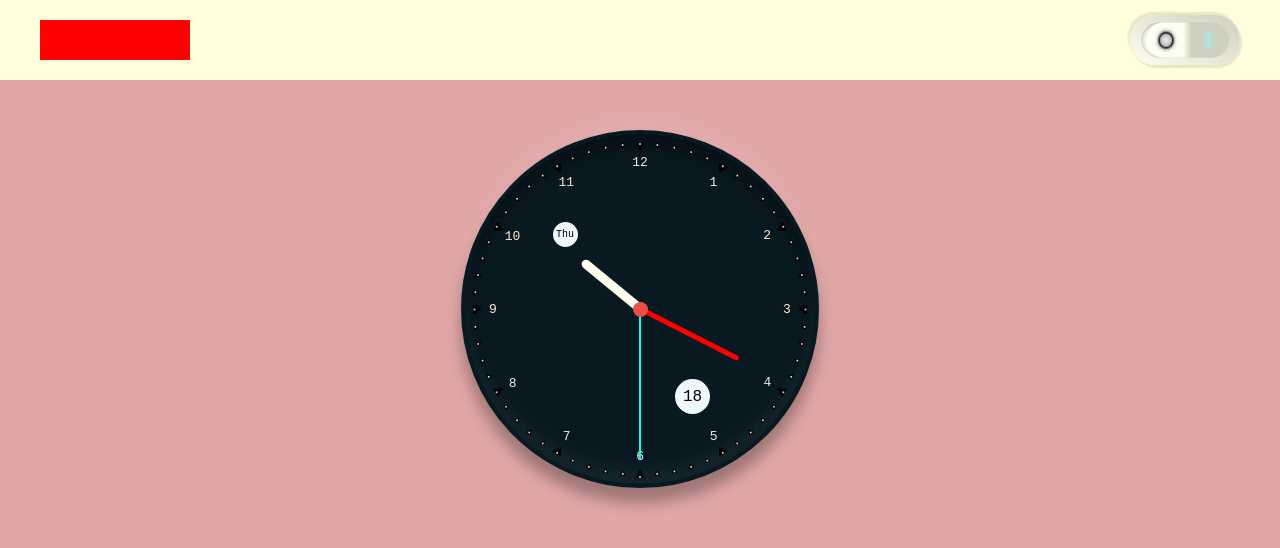
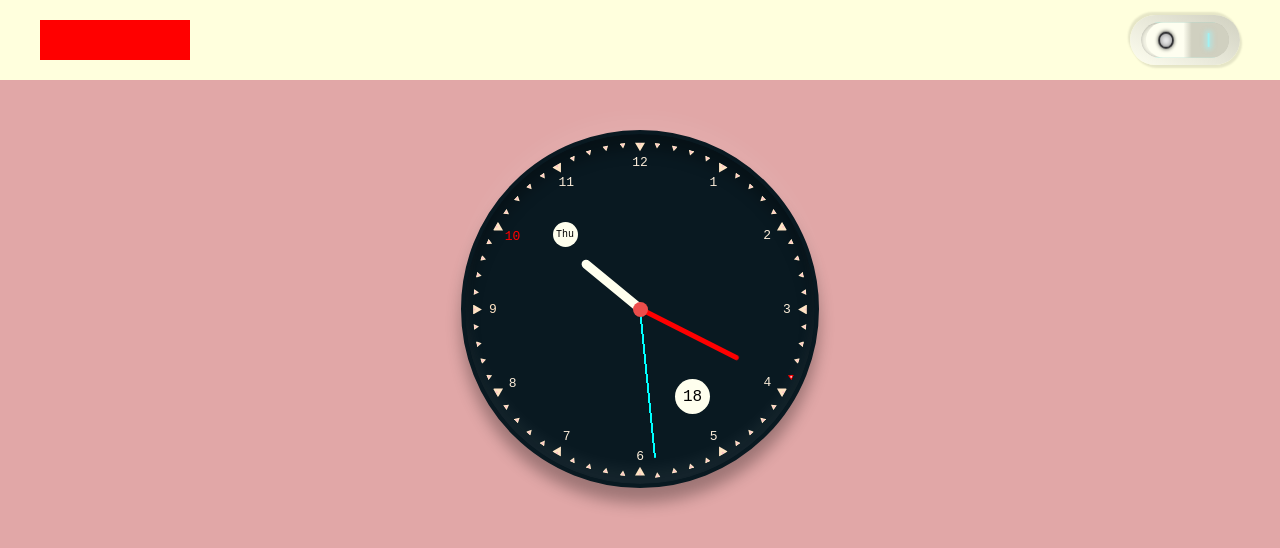
Before and after one commit to shanth1/neumorphism, a website built with webpack: page src/index.html in a window 1280 px wide. Shown: the top 548 px of the page. Built offline with nearby package versions, Linux system fonts and the light colour scheme.

Commit message:
minute and hour indicator, anim, fix clockwork and date change

```diff
--- a/src/common.blocks/clockface/clockface.js
+++ b/src/common.blocks/clockface/clockface.js
@@ -6,7 +6,7 @@ for (let i = 0; i < 60; i++) {
 
     clockfaceSerifs.push(serif)
     if (i%5===0){
-        clockfaceSerifs[i].style.backgroundSize = `10px`
+        clockfaceSerifs[i].style.width = `10px`
     }
     clockfaceSerifs[i].style.height = '335px'
     clockfaceSerifs[i].style.rotate = `${i*6}deg`
@@ -47,6 +47,10 @@ let daysOfWeek = [
 
 let dayMonth = document.querySelector('.clockface__day-month')
 dayMonth.innerHTML = date.getDate()
-
 let dayWeek = document.querySelector('.clockface__day-week')
 dayWeek.innerHTML = daysOfWeek[date.getDay()]
+
+function setIndicators(){
+    dayMonth.innerHTML = date.getDate()
+    dayWeek.innerHTML = daysOfWeek[date.getDay()]
+}
--- a/src/common.blocks/clockface/clockface__day-month.css
+++ b/src/common.blocks/clockface/clockface__day-month.css
@@ -8,6 +8,6 @@
     left: 60%;
     width: 35px;
     height: 35px;
-    background-color: aliceblue;
+    background-color: #ffe;
     border-radius: 50%;
 }
--- a/src/common.blocks/clockface/clockface__day-week.css
+++ b/src/common.blocks/clockface/clockface__day-week.css
@@ -9,6 +9,6 @@
     left: 25%;
     width: 25px;
     height: 25px;
-    background-color: aliceblue;
+    background-color: #ffe;
     border-radius: 50%;
 }
--- a/src/common.blocks/clockface/clockface__icon-serif.css
+++ b/src/common.blocks/clockface/clockface__icon-serif.css
@@ -1,3 +1,3 @@
 .clockface__icon-serif{
-    fill: #fff
+    fill: #fff;
 }
--- a/src/common.blocks/clockface/clockface__serif.css
+++ b/src/common.blocks/clockface/clockface__serif.css
@@ -2,15 +2,15 @@
     position: absolute;
     display: flex;
     justify-content: center;
-    width: 10px;
-    /* height: 340px; */
-    /* background-color: bisque; */
-    background-image: url(./indicator.svg);
-    /* background-color: coral; */
-    background-clip: content-box;
-    background-position: 50% 0%;
-    background-size: 6px;
-    background-repeat: no-repeat;
+    width: 6px;
+    -webkit-mask-image: url(./indicator.svg);
+    mask-image: url(./indicator.svg);
+    -webkit-mask-repeat: no-repeat;
+    mask-repeat: no-repeat;
+
+    background-color: bisque;
+
+    transition: 0.3s;
 }
 
 .clockface__serif::before{
--- a/src/common.blocks/clockwork/clockwork.js
+++ b/src/common.blocks/clockwork/clockwork.js
@@ -1,11 +1,12 @@
 /* Clock */
 const deg = 6;
+let hourCorrection = 12
 const hour = document.querySelector('.clockwork__hour');
 const minute = document.querySelector('.clockwork__minute');
 const second = document.querySelector('.clockwork__second');
 
 // const transition = 'transition: 0.5s cubic-bezier(0.9, 0, 0, 1);'
-const transition = 'transition: 0.0s '
+const transition = 'transition: 0.3s '
 
 // let date = new Date();
 
@@ -27,18 +28,49 @@ setInterval(() => {
     mnDeg = day.getHours() * 360 + day.getMinutes() * deg
     scDeg = day.getMinutes() * 360 + day.getSeconds() * deg
 
+    hrVal = day.getHours()
     mnVal = day.getMinutes()
     scVal = day.getSeconds()
 
-    clockfaceSerifs[Math.round(day.getSeconds())].style.height = `340px`;
+    clockfaceSerifs[day.getSeconds()].style.height = `340px`;
+    clockfaceSerifs[day.getMinutes()].style.backgroundColor = 'red';
 
-    if (Math.round(day.getSeconds())===0){
+
+    if(day.getHours() >= 12){
+        clockfaceNumbers[day.getHours() - hourCorrection].firstChild.style.color = 'red';
+        // дублирование кода
+        if ((day.getHours() - hourCorrection) === 0){
+            clockfaceNumbers[11].firstChild.style.color = 'bisque';
+        }else {
+            clockfaceNumbers[day.getHours() - hourCorrection -1].firstChild.style.color = 'bisque';
+        }
+    }else{
+        clockfaceNumbers[Math.round(day.getHours())].firstChild.style.color = 'red';
+        // Дублирование кода
+        if ((day.getHours()) === 0){
+            clockfaceNumbers[11].firstChild.style.color = 'bisque';
+        }else {
+            clockfaceNumbers[day.getHours()-1].firstChild.style.color = 'bisque';
+        }
+    }
+
+    if (day.getMinutes()===0){
+        clockfaceSerifs[59].style.backgroundColor = 'bisque';
+    }else{
+        clockfaceSerifs[day.getMinutes()-1].style.backgroundColor = 'bisque';
+    }
+
+    if (day.getSeconds()===0){
         clockfaceSerifs[59].style.height = `335px`;
     }else{
-        clockfaceSerifs[Math.round(day.getSeconds())-1].style.height = `335px`;
+        clockfaceSerifs[day.getSeconds()-1].style.height = `335px`;
+    }
+
+    if(hrVal + mnVal + scVal === 0){
+        setIndicators();
     }
 
     hour.style = `transform: rotate(${(hrDeg)+(mnVal/2)}deg);  ${transition}`;
-    minute.style = `transform: rotate(${mnDeg+scVal/10}deg); ${transition}`;
+    minute.style = `transform: rotate(${mnDeg + scVal/10}deg); ${transition}`;
     second.style = `transform: rotate(${scDeg}deg);  ${transition}`;
 })
```
